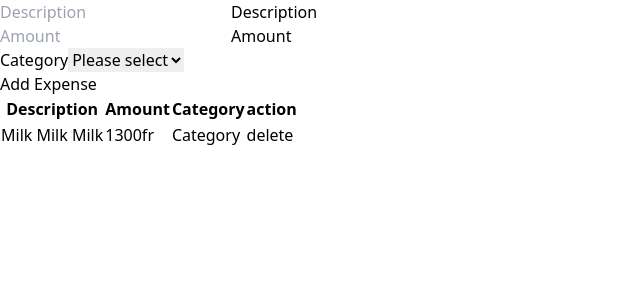
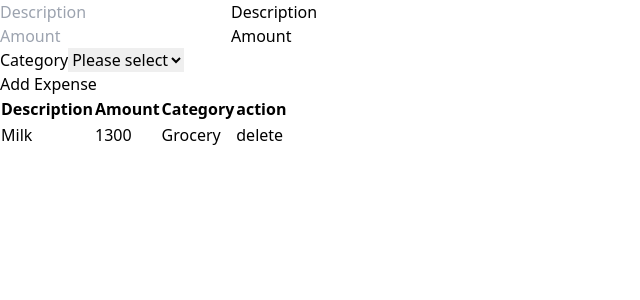
Before and after one commit to danielerat/expense-tracker, a React (Vite) app: page / in a window 1280 px wide. Shown: the top 300 px of the page, without its empty margins (0-640 px from the left). Built offline with nearby package versions, Linux system fonts and the light colour scheme.

Commit message:
Iteration over Expenses

```diff
--- a/src/components/ExpenseList.tsx
+++ b/src/components/ExpenseList.tsx
@@ -1,4 +1,15 @@
-const ExpenseList = () => {
+type Expense = {
+  id: number;
+  description: string;
+  amount: number;
+  category: string;
+};
+
+type ExpenseListProps = {
+  expenses: Expense[];
+};
+
+const ExpenseList = ({ expenses }: ExpenseListProps) => {
   return (
     <div className="overflow-x-auto">
       <table className="min-w-full divide-y-2 divide-gray-200 bg-white text-sm">
@@ -20,20 +31,22 @@ const ExpenseList = () => {
         </thead>
 
         <tbody className="divide-y divide-gray-200">
-          <tr className="odd:bg-gray-50">
+          {expenses.map((expense: Expense) => (
+            <tr key={expense.id} className="odd:bg-gray-50">
               <td className="whitespace-nowrap px-4 py-2 font-medium text-gray-900">
-              Milk Milk Milk
+                {expense.description}
               </td>
               <td className="whitespace-nowrap px-4 py-2 text-gray-700">
-              1300fr
+                {expense.amount}
               </td>
               <td className="whitespace-nowrap px-4 py-2 text-gray-700">
-              Category
+                {expense.category}
               </td>
               <td className="whitespace-nowrap px-4 py-2 text-gray-700">
                 delete
               </td>
             </tr>
+          ))}
         </tbody>
       </table>
     </div>
--- a/src/pages/Home.tsx
+++ b/src/pages/Home.tsx
@@ -1,4 +1,4 @@
-import { FormEvent, useRef } from "react";
+import { FormEvent, useRef, useState } from "react";
 import ExpenseList from "../components/ExpenseList";
 import Button from "../components/shared/Button";
 import Input from "../components/shared/Input";
@@ -9,11 +9,19 @@ const Home = () => {
   const amount = useRef(null);
   const category = useRef(null);
 
+  const [expenses, setExpenses] = useState([
+    { id: 1, description: "Milk", amount: 1300, category: "Grocery" },
+  ]);
+
   function onSubmit(e: FormEvent) {
     e.preventDefault();
     console.log(amount.current);
     console.log(description.current);
     console.log(category.current);
+    setExpenses([
+      ...expenses,
+      { id: 5, description: "whatever", amount: 1300, category: "Grocery" },
+    ]);
   }
   return (
     <>
@@ -32,7 +40,7 @@ const Home = () => {
           </form>
         </div>
         <div className="basis-1/2 p-5">
-          <ExpenseList></ExpenseList>
+          <ExpenseList expenses={expenses}></ExpenseList>
         </div>
       </div>
     </>
```
Lines whose indentation alone changed are shown as unchanged.
